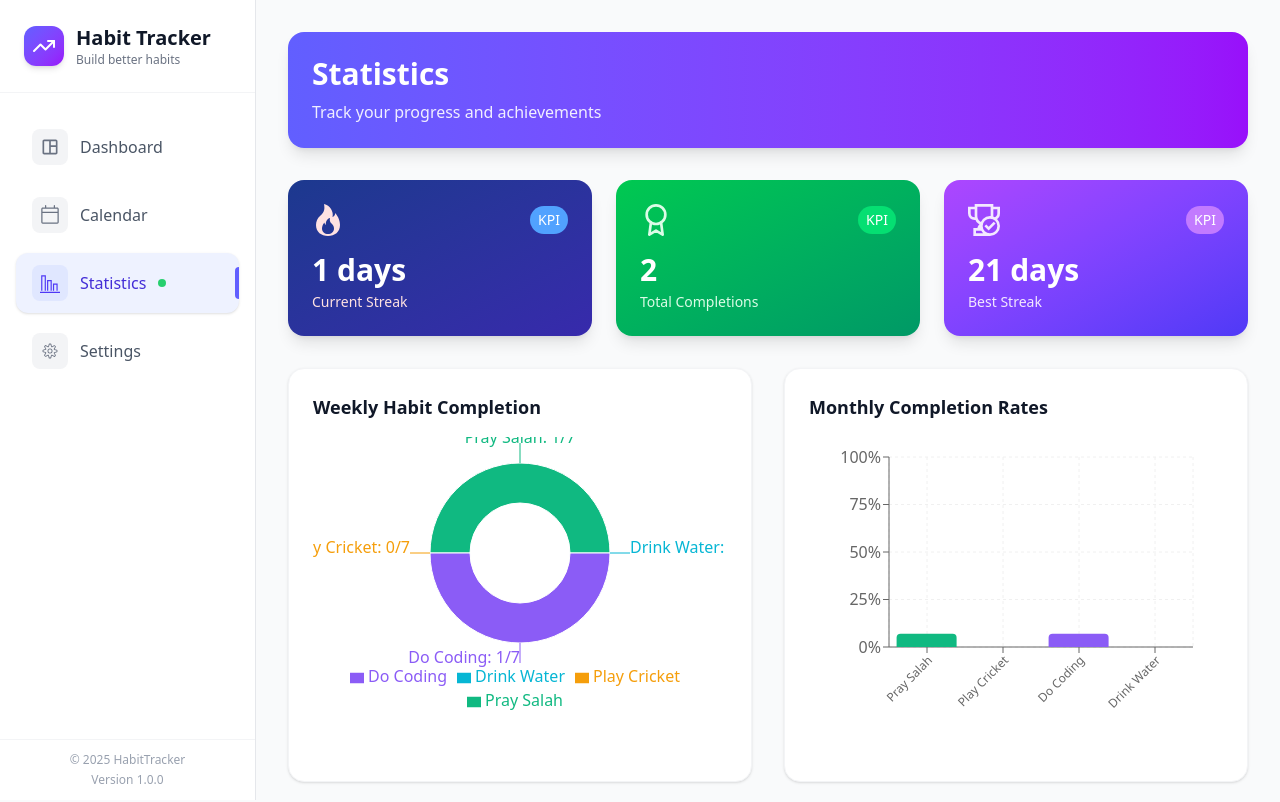
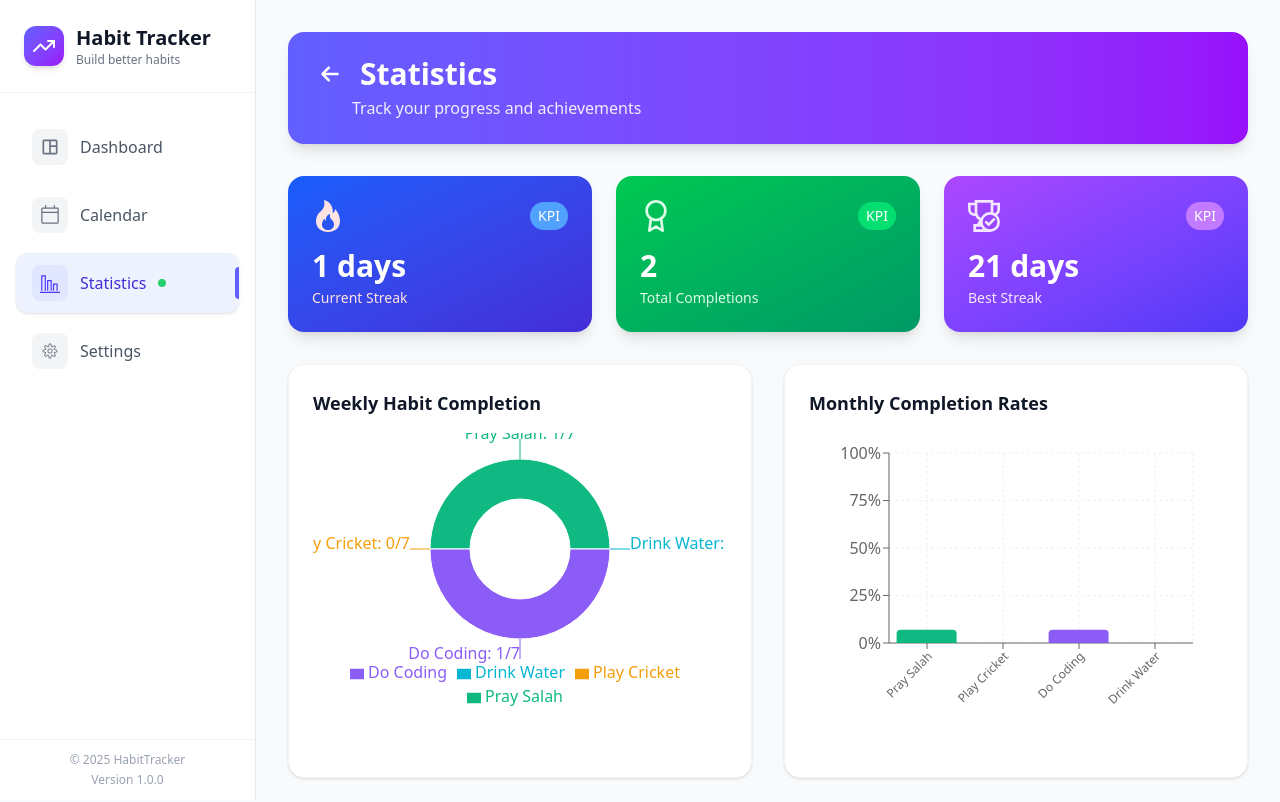
Before and after one commit to Mohammedaffan-2004/Habit-Tracker-App, a React (Vite) app: page /statistics in a window 1280 px wide. Shown: the top 802 px of the page. Built offline with nearby package versions, Linux system fonts and the light colour scheme.

Commit message:
mabye Ready

```diff
--- a/src/pages/Calendarview.jsx
+++ b/src/pages/Calendarview.jsx
@@ -2,12 +2,15 @@ import React, { useState, useContext } from "react";
 import { HiChevronRight } from "react-icons/hi";
 import { HiChevronLeft } from "react-icons/hi";
 import { HabitContext } from "../context/HabitContext";
+import { useNavigate } from "react-router-dom";
+import { ImArrowLeft2 } from "react-icons/im";
 
 function CalendarView() {
   const { habits, setHabits } = useContext(HabitContext);
   const [selectedHabit, setSelectedHabit] = useState(null);
   const [currentMonth, setCurrentMonth] = useState(new Date());
   const today = new Date().toISOString().split("T")[0];
+  const navigate = useNavigate();
 
   const toggleCompletion = (habitId, date) => {
     setHabits((prev) =>
@@ -47,8 +50,16 @@ function CalendarView() {
       <div className="bg-gradient-to-r from-indigo-500 to-purple-600 rounded-2xl p-4 sm:p-6 text-white shadow-lg">
         <div className="flex flex-col sm:flex-row sm:items-center sm:justify-between gap-4">
           <div>
-            <h1 className="text-2xl sm:text-3xl font-bold">Calendar</h1>
-            <p className="opacity-90 mt-1 text-sm sm:text-base">
+            <h1 className="text-2xl sm:text-3xl font-bold flex gap-3">
+              <button
+                onClick={() => navigate("/")}
+                className="p-2  hover:text-black rounded-lg transition-colors cursor-pointer"
+              >
+                <ImArrowLeft2 className="w-5 h-5" />
+              </button>
+              Calendar
+            </h1>
+            <p className="opacity-90 mt-1 text-sm sm:text-base ml-10">
               Track your daily progress
             </p>
           </div>
--- a/src/pages/settings.jsx
+++ b/src/pages/settings.jsx
@@ -1,12 +1,28 @@
 import React from "react";
 import { CiSettings } from "react-icons/ci";
+import { useNavigate } from "react-router-dom";
+import { ImArrowLeft2 } from "react-icons/im";
 
 function SettingsView() {
+  const navigate = useNavigate();
+
   return (
     <div className="space-y-8">
       <div className="bg-gradient-to-r from-indigo-500 to-purple-600 rounded-2xl p-6 text-white shadow-lg">
-        <h1 className="text-3xl font-bold mb-2">Settings</h1>
-        <p className="opacity-90">Manage your preferences</p>
+        <div>
+          <h1 className="text-2xl sm:text-3xl font-bold flex gap-3">
+            <button
+              onClick={() => navigate("/")}
+              className="p-2  hover:text-black rounded-lg transition-colors cursor-pointer"
+            >
+              <ImArrowLeft2 className="w-5 h-5" />
+            </button>
+            Settings
+          </h1>
+          <p className="opacity-90 mt-1 text-sm sm:text-base ml-10">
+            Manage your preferences
+          </p>
+        </div>
       </div>
 
       <div className="bg-white rounded-2xl shadow-sm border border-gray-100 p-8 text-center">
--- a/src/pages/statics.jsx
+++ b/src/pages/statics.jsx
@@ -14,11 +14,14 @@ import {
 } from "recharts";
 import { BsFire } from "react-icons/bs";
 import { FiAward } from "react-icons/fi";
+import { ImArrowLeft2 } from "react-icons/im";
 import { GrAchievement } from "react-icons/gr";
 import { HabitContext } from "../context/HabitContext";
+import { useNavigate } from "react-router-dom";
 
 function StatisticsView() {
   const { habits } = useContext(HabitContext);
+  const navigate = useNavigate();
 
   const getCurrentStreak = (habit) => {
     let streak = 0;
@@ -103,12 +106,24 @@ function StatisticsView() {
   return (
     <div className="space-y-8">
       <div className="bg-gradient-to-r from-indigo-500 to-purple-600 rounded-2xl p-6 text-white shadow-lg">
-        <h1 className="text-3xl font-bold mb-2">Statistics</h1>
-        <p className="opacity-90">Track your progress and achievements</p>
+        <div>
+          <h1 className="text-2xl sm:text-3xl font-bold flex gap-3">
+            <button
+              onClick={() => navigate("/")}
+              className="p-2  hover:text-black rounded-lg transition-colors cursor-pointer"
+            >
+              <ImArrowLeft2 className="w-5 h-5" />
+            </button>
+            Statistics
+          </h1>
+          <p className="opacity-90 mt-1 text-sm sm:text-base ml-10">
+            Track your progress and achievements
+          </p>
+        </div>
       </div>
 
       <div className="grid md:grid-cols-3 gap-6">
-        <div className="bg-gradient-to-br from-blue-900 to-indigo-800 p-6 rounded-2xl text-white shadow-lg">
+        <div className="bg-gradient-to-br from-blue-600 to-indigo-700 p-6 rounded-2xl text-white shadow-lg">
           <div className="flex items-center justify-between mb-4">
             <BsFire className="w-8 h-8 text-red-100" />
             <span className="text-sm bg-blue-400 bg-opacity-30 px-2 py-1 rounded-full">
```
Also changed, not shown: 1 other file (tests, documents, lock files or other folders).
